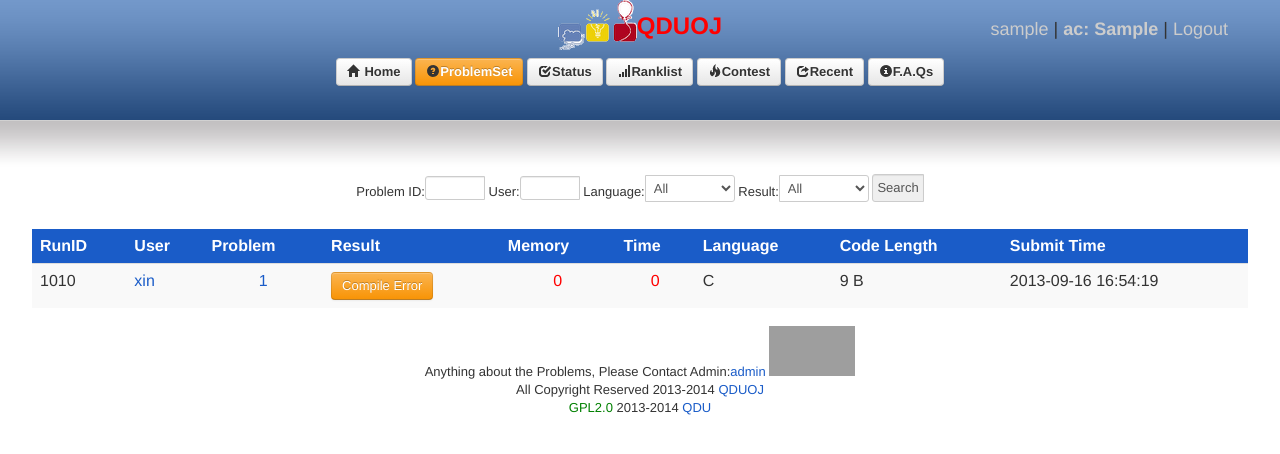
After one commit to dyxin00/qduoj, a Python web app: template oj/templates/status.html in a window 1280 px wide. The commit adds this page. Shown: the top 454 px of the page. Run offline with Jinja, Linux system fonts and the light colour scheme; the template is opened without the code that fills it: most values are stand-ins (such as "Sample title", 1, 10 or a date in 2020); grey boxes are pictures that could not be loaded.

Commit message:
status --start

```diff
--- a/oj/templates/ojbase.html
+++ b/oj/templates/ojbase.html
@@ -9,7 +9,7 @@
 	<body>
 		<div id="wrapper">
 			<div id=head>
-				<h2><img id=logo src="static/image/logo.png"><span class="red">QDUOJ</span></h2>
+				<h2><img id=logo src="/static/image/logo.png"><span class="red">QDUOJ</span></h2>
 			</div><!--end head-->
 			<div id=headlogin>
 				{%if context%}
@@ -34,7 +34,7 @@
 					<!-- <a  class='btn ' href="submitpage.php">
 						<i class="icon-pencil"></i>编辑器</a>
 					-->
-					<a  class='btn ' href="status.php">
+					<a  class='btn ' href="/status">
 						<i class="icon-check"></i>Status</a>
 
 					<a class='btn ' href="/rank">
--- /dev/null
+++ b/oj/templates/status.html
@@ -0,0 +1,65 @@
+{% extends "ojbase.html"%}
+
+{% block title %} status{% endblock %}
+
+
+{% block content %}
+<div id="center" class="input-append">
+	<form id="simform" action="" method="POST">
+		Problem ID:<input class="input-mini" style="height:24px" type="text" size="4" name="problem_id" value="">
+		User:<input class="input-mini" style="height:24px" type="text" size="4" name="user_id" value="">
+		Language:<select class="input-small" size="1" name="language">
+			<option value="-1" selected="">All</option>
+			<option value="0">C</option>
+			<option value="1">C++</option>
+		</select>
+		Result:<select class="input-small" size="1" name="jresult">
+			<option value="-1" selected="">All</option>
+			<option value="4">AC</option>
+			<option value="5">PE</option>
+			<option value="6">WA</option>
+			<option value="7">TLE</option>
+			<option value="8">MLE</option>
+			<option value="9">OLE</option>
+			<option value="10">RE</option>
+			<option value="11">CE</option>
+			<option value="0">PD</option>
+			<option value="1">PR</option>
+			<option value="2">CI</option>
+			<option value="3">RJ</option>
+		</select>
+		<input type="submit" class="input" value="Search">
+	</form>
+</div>
+<div id="center">
+	<table id="result-tab" class="table table-striped content-box-header" align="center" width="80%">
+		<thead>
+			<tr class="success toprow">
+				<th>RunID</th>
+				<th>User</th>
+				<th>Problem</th>
+				<th>Result</th>
+				<th>Memory</th>
+				<th>Time</th>
+				<th>Language</th>
+				<th>Code Length</th>
+				<th>Submit Time</th>
+			</tr>
+		</thead>
+
+		<tbody>
+
+			<tr class="evenrow">
+				<td>	1010</td>
+				<td>	<a href="     ">xin</a></td>
+				<td>	<div class="center"><a href=" ">1</a></div></td>
+				<td>	<span class="btn btn-warning">Compile Error</span></td>
+				<td>	<div id="center" class="red">0</div></td>
+				<td>	<div id="center" class="red">0</div></td>
+				<td>	C</td>
+				<td>	9 B</td>
+				<td>	2013-09-16 16:54:19</td>
+		</tr>
+	</table>
+</div>
+{% endblock %}
--- a/oj/views.py
+++ b/oj/views.py
@@ -90,3 +90,9 @@ def rank(req, page='1'):
 def user_info(req, nick):
 	context = baseInfo(req)
 	return user_info_sc(req, nick, context)
+
+
+def status(req):
+
+	context = baseInfo(req)
+	return status_sc(req,context)
--- a/qduoj/urls.py
+++ b/qduoj/urls.py
@@ -27,4 +27,5 @@ urlpatterns = patterns('',
 	url(r'^rank/page=(?P<page>\d+)/$', 'oj.views.rank'),
 	url(r'^user_info/name=(?P<nick>\w+)/$', 'oj.views.user_info'),
 	url('^submit_code/num=(?P<num>\d+)/$', 'oj.views.submit_code'),
+	url('^status','oj.views.status'),
 )
```
Also changed, not shown: oj/forms.py (+24 -1 lines), oj/problem/problem.py (+26 -0 lines), oj/static/image/logo.png (added).
